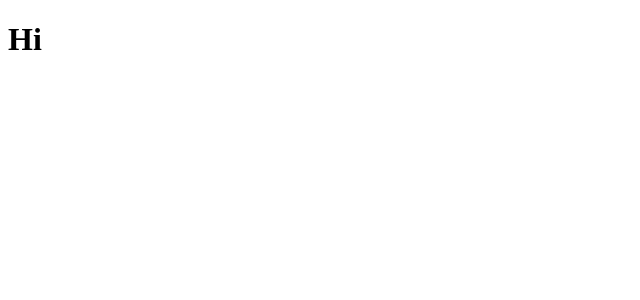
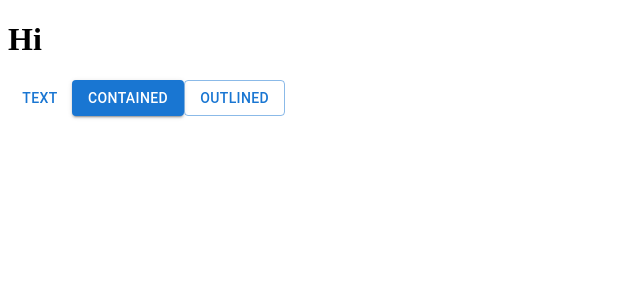
Before and after one commit to goldipl/React_Shop_App, a React (Vite) app: page / in a window 1280 px wide. Shown: the top 300 px of the page, without its empty margins (0-640 px from the left). Built offline with nearby package versions, Linux system fonts and the light colour scheme.

Commit message:
check mui library and add random buttons

```diff
--- a/src/main.tsx
+++ b/src/main.tsx
@@ -1,3 +1,4 @@
+import { Button } from '@mui/material'
 import React from 'react'
 import ReactDOM from 'react-dom/client'
 import App from './App'
@@ -5,5 +6,8 @@
 ReactDOM.createRoot(document.getElementById('root') as HTMLElement).render(
   <React.StrictMode>
     <App />
+    <Button variant="text">Text</Button>
+    <Button variant="contained">Contained</Button>
+    <Button variant="outlined">Outlined</Button>
   </React.StrictMode>
 )
```
